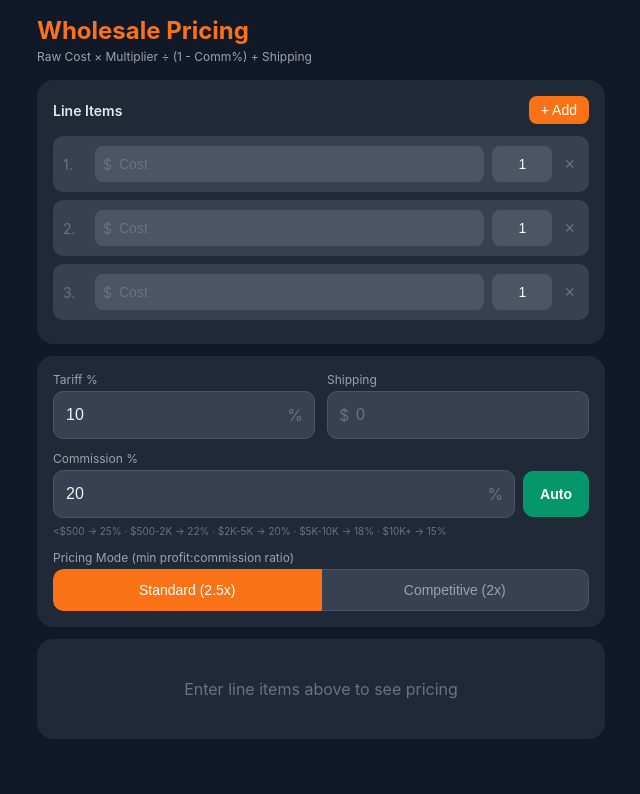
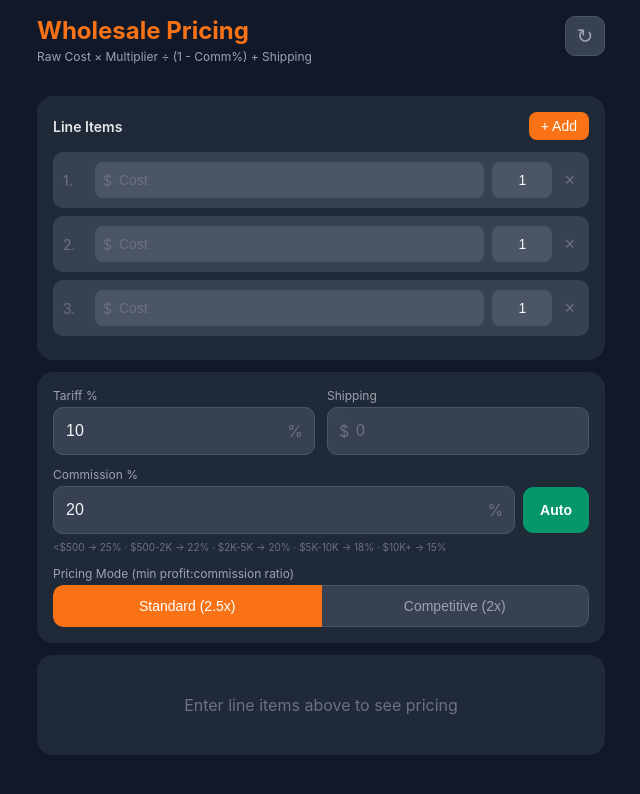
Before and after one commit to ozzi82/sls-calc, a plain HTML site: page index.html in a window 1280 px wide. Shown: the whole page, without its empty margins (319-959 px from the left). Drawn offline with Linux system fonts and the light colour scheme.

Commit message:
Add meta tags for cache control and refresh button

```diff
--- a/index.html
+++ b/index.html
@@ -7,6 +7,9 @@
   <meta name="apple-mobile-web-app-status-bar-style" content="black-translucent">
   <meta name="apple-mobile-web-app-title" content="Price Calc">
   <meta name="theme-color" content="#111827">
+  <meta http-equiv="Cache-Control" content="no-cache, no-store, must-revalidate">
+  <meta http-equiv="Pragma" content="no-cache">
+  <meta http-equiv="Expires" content="0">
   <title>Wholesale Pricing Calculator</title>
 
   <!-- PWA Manifest -->
@@ -55,6 +58,27 @@
       font-weight: 700;
       color: #f97316;
       margin-bottom: 4px;
+    }
+
+    .refresh-btn {
+      width: 40px;
+      height: 40px;
+      border-radius: 10px;
+      background: #374151;
+      border: 1px solid #4b5563;
+      color: #9ca3af;
+      font-size: 20px;
+      cursor: pointer;
+      display: flex;
+      align-items: center;
+      justify-content: center;
+      transition: transform 0.3s;
+    }
+
+    .refresh-btn:active {
+      background: #4b5563;
+      color: #f97316;
+      transform: rotate(180deg);
     }
 
     .subtitle {
@@ -624,8 +648,13 @@
 <body>
   <div class="container" id="app">
     <!-- Header -->
-    <h1>Wholesale Pricing</h1>
-    <p class="subtitle">Raw Cost × Multiplier ÷ (1 - Comm%) + Shipping</p>
+    <div style="display: flex; justify-content: space-between; align-items: flex-start; margin-bottom: 16px;">
+      <div>
+        <h1>Wholesale Pricing</h1>
+        <p class="subtitle">Raw Cost × Multiplier ÷ (1 - Comm%) + Shipping</p>
+      </div>
+      <button onclick="refreshApp()" class="refresh-btn" title="Sync latest version">↻</button>
+    </div>
 
     <!-- Line Items -->
     <div class="card">
@@ -681,6 +710,18 @@
   </div>
 
   <script>
+    // Force refresh from server (bypass cache)
+    function refreshApp() {
+      // Clear caches if available
+      if ('caches' in window) {
+        caches.keys().then(names => {
+          names.forEach(name => caches.delete(name));
+        });
+      }
+      // Reload with cache bust
+      window.location.href = window.location.pathname + '?v=' + Date.now();
+    }
+
     // State
     let lineItems = [
       { id: 1, unitCost: '', quantity: '1' },
```
